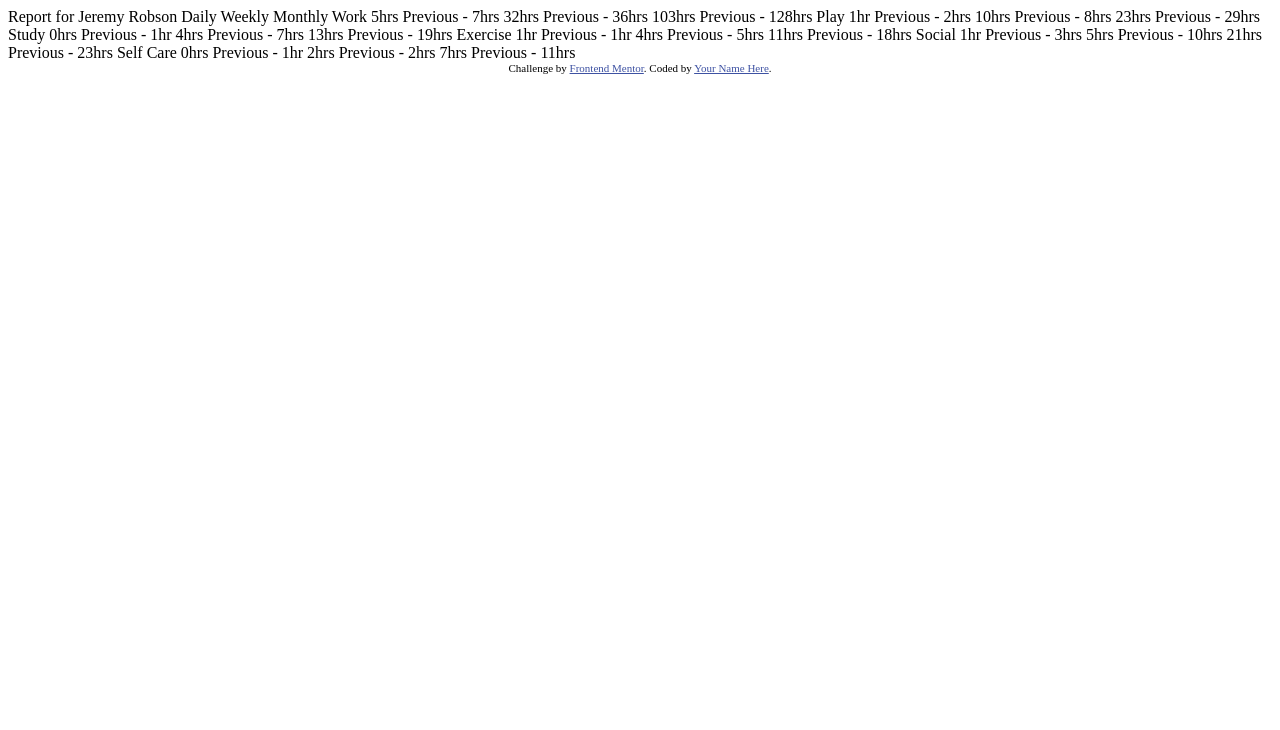
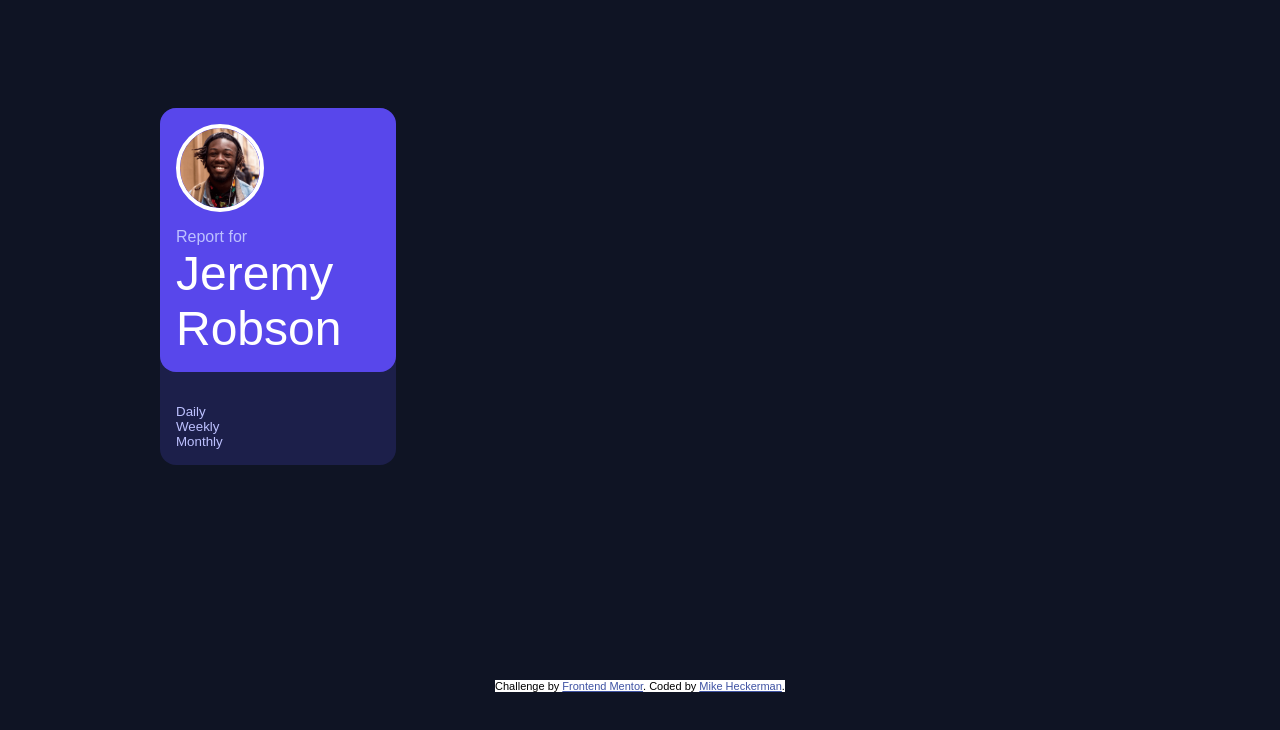
Before and after one commit to mkheck13/timetracking, a plain HTML site: page index.html in a window 1280 px wide. Drawn offline with Linux system fonts and the light colour scheme; a web font is replaced by a local one.

Commit message:
working on profile card, next is getting the other cards to show

```diff
--- a/index.html
+++ b/index.html
@@ -5,76 +5,50 @@
   <meta name="viewport" content="width=device-width, initial-scale=1.0"> <!-- displays site properly based on user's device -->
 
   <link rel="icon" type="image/png" sizes="32x32" href="./images/favicon-32x32.png">
+  <link rel="stylesheet" href="./styles/styles.css">
 
   <title>Frontend Mentor | Time tracking dashboard</title>
-
-  <!-- Feel free to remove these styles or customise in your own stylesheet 👍 -->
-  <style>
-    .attribution { font-size: 11px; text-align: center; }
-    .attribution a { color: hsl(228, 45%, 44%); }
-  </style>
 </head>
 <body>
 
-  Report for
-  Jeremy Robson
+  <main>
+    <!-- Profile Card Section Start -->
+    <header>
+      <section class="profile-card">
+        <img src="./images/image-jeremy.png" alt="Image of Jeremy">
+        <div class="profile-info">
+          <small>Report for</small>
+          <p>Jeremy Robson</p>
+        </div>
+      </section>
+      <div class="btn-container">
+        <button id="dailyBtn">Daily</button>
+        <button id="weeklyBtn">Weekly</button>
+        <button id="monthlyBtn">Monthly</button>
+      </div>
+    </header>
+    <!-- Profile Section End -->
 
-  Daily
-  Weekly
-  Monthly
+    <!-- Cards Section Start -->
+    <section class="card-container"></section>
+    <!-- Cards Section End -->
 
-  Work
-  5hrs <!-- daily -->
-  Previous - 7hrs <!-- daily -->
-  32hrs <!-- weekly -->
-  Previous - 36hrs <!-- weekly -->
-  103hrs <!-- monthly -->
-  Previous - 128hrs <!-- monthly -->
 
-  Play
-  1hr <!-- daily -->
-  Previous - 2hrs <!-- daily -->
-  10hrs <!-- weekly -->
-  Previous - 8hrs <!-- weekly -->
-  23hrs <!-- monthly -->
-  Previous - 29hrs <!-- monthly -->
+  </main>
 
-  Study
-  0hrs <!-- daily -->
-  Previous - 1hr <!-- daily -->
-  4hrs <!-- weekly -->
-  Previous - 7hrs <!-- weekly -->
-  13hrs <!-- monthly -->
-  Previous - 19hrs <!-- monthly -->
 
-  Exercise
-  1hr <!-- daily -->
-  Previous - 1hr <!-- daily -->
-  4hrs <!-- weekly -->
-  Previous - 5hrs <!-- weekly -->
-  11hrs <!-- monthly -->
-  Previous - 18hrs <!-- monthly -->
 
-  Social
-  1hr <!-- daily -->
-  Previous - 3hrs <!-- daily -->
-  5hrs <!-- weekly -->
-  Previous - 10hrs <!-- weekly -->
-  21hrs <!-- monthly -->
-  Previous - 23hrs <!-- monthly -->
 
-  Self Care
-  0hrs <!-- daily -->
-  Previous - 1hr <!-- daily -->
-  2hrs <!-- weekly -->
-  Previous - 2hrs <!-- weekly -->
-  7hrs <!-- monthly -->
-  Previous - 11hrs <!-- monthly -->
+
+
+
+
 
 
   <div class="attribution">
     Challenge by <a href="https://www.frontendmentor.io?ref=challenge" target="_blank">Frontend Mentor</a>.
-    Coded by <a href="#">Your Name Here</a>.
+    Coded by <a href="https://github.com/mkheck13?tab=overview&from=2024-12-01&to=2024-12-02"  target="_blank">Mike Heckerman</a>.
   </div>
+  <script src="./scripts/app.js"></script>
 </body>
 </html>
--- /dev/null
+++ b/scripts/app.js
@@ -0,0 +1,9 @@
+
+
+dailyBtn
+weeklyBtn
+monthlyBtn
+
+fetch("../data/data.json")
+.then(response => response.json())
+.then(data => loadData(data))
--- /dev/null
+++ b/styles/styles.css
@@ -0,0 +1,112 @@
+
+/* Font */
+@font-face {
+    font-family: Rubik;
+    src: url('https://fonts.google.com/specimen/Rubik');
+}
+
+/* Colors */
+:root{
+/* Primary */
+--blue: hsl(246, 80%, 60%);
+--work-card-bg: hsl(15, 100%, 70%);
+--play-card-bg: hsl(195, 74%, 62%);
+--study-card-bg: hsl(348, 100%, 68%);
+--exercise-card-bg: hsl(145, 58%, 55%);
+--social-card-bg: hsl(264, 64%, 52%);
+--self-care-bg: hsl(43, 84%, 65%);
+
+/* Neutral */
+--very-dark-blue: hsl(226, 43%, 10%);
+--dark-blue: hsl(235, 46%, 20%);
+--desaturated-blue: hsl(235, 45%, 61%);
+--pale-blue: hsl(236, 100%, 87%);
+}
+
+*{
+    margin: 0;
+    padding: 0;
+}
+
+/* Attribution */
+.attribution {
+    font-size: 11px;
+    text-align: center;
+    background-color: white;
+}
+
+.attribution a {
+    color: hsl(228, 45%, 44%);
+}
+
+body{
+    background-color: var(--very-dark-blue);
+    font-family: Rubik, sans-serif;
+    display: grid;
+    place-items: center;
+    min-height: 100vh;
+}
+
+header{
+    background-color: var(--dark-blue);
+    display: grid;
+    border-radius: 1rem;
+    gap: 1rem;
+}
+
+main{
+    display: grid;
+    grid-template-columns: 1fr 3fr;
+    max-width: 75%;
+    gap: 1rem;
+}
+
+.profile-card{
+    display: flex;
+    flex-direction: column;
+    background-color: var(--blue);
+    justify-content: center;
+    align-items: flex-start;
+    border-radius: 1rem;
+    padding: 1rem;
+    gap: 1rem;
+}
+
+.profile-info small{
+    color: var(--pale-blue);
+    font-size: 1rem;
+}
+.profile-info p{
+    font-size: 3rem;
+    color: white;
+}
+
+.profile-card img{
+    height: 5rem;
+    border: 4px solid white;
+    border-radius: 50%;
+}
+
+.btn-container{
+    display: flex;
+    flex-direction: column;
+    align-items: flex-start;
+    padding: 1rem;
+}
+
+.btn-container button{
+    background: none;
+    border: none;
+    color: var(--pale-blue);
+    cursor: pointer;
+}
+
+.btn-container button:hover{
+    color: whitesmoke;
+}
+
+.card-container{
+    display: grid;
+    grid-template-columns: repeat(3, 1fr);
+    gap: 1rem;
+}
```
Also changed, not shown: data/data.json (renamed from data.json).
